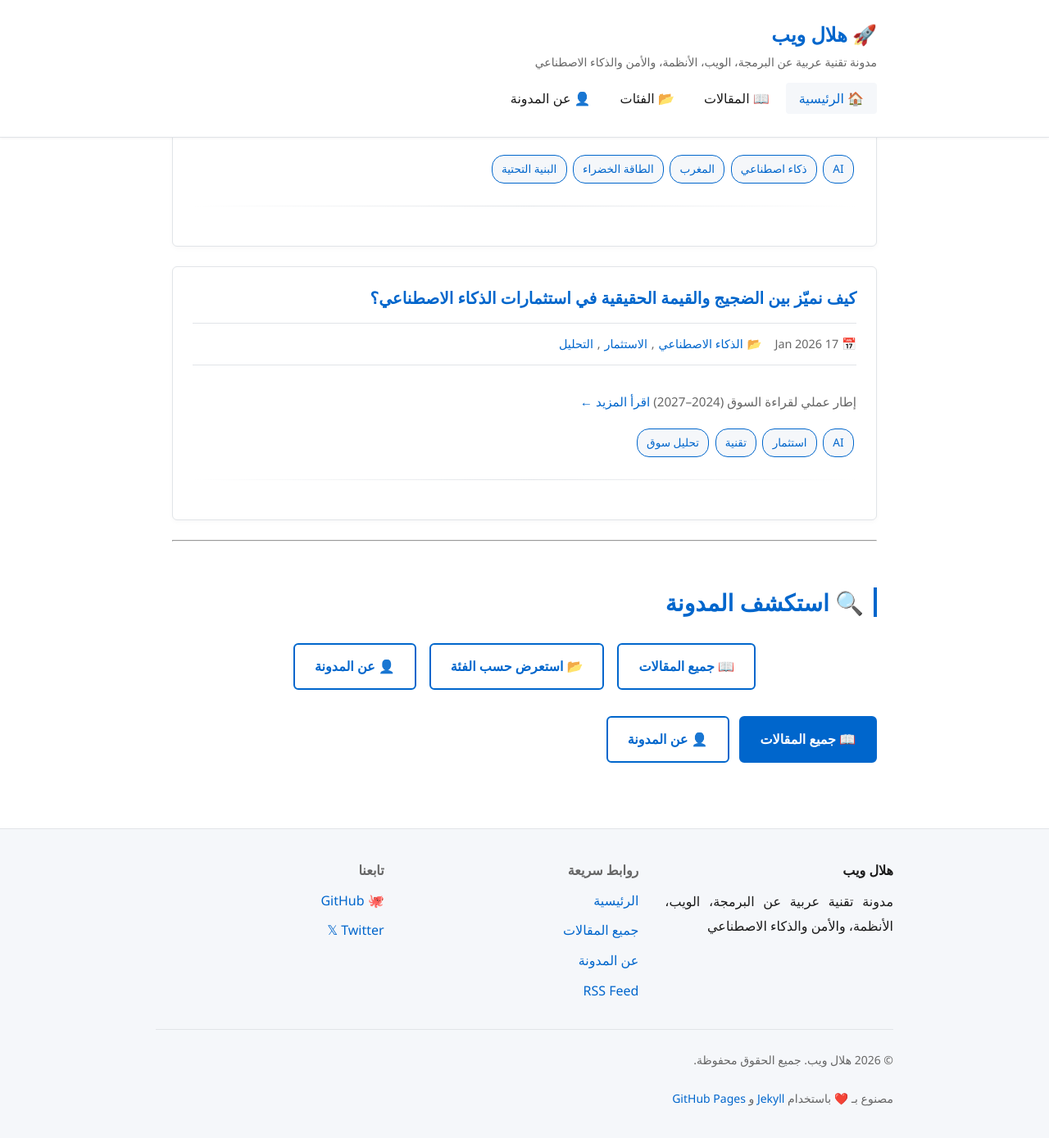
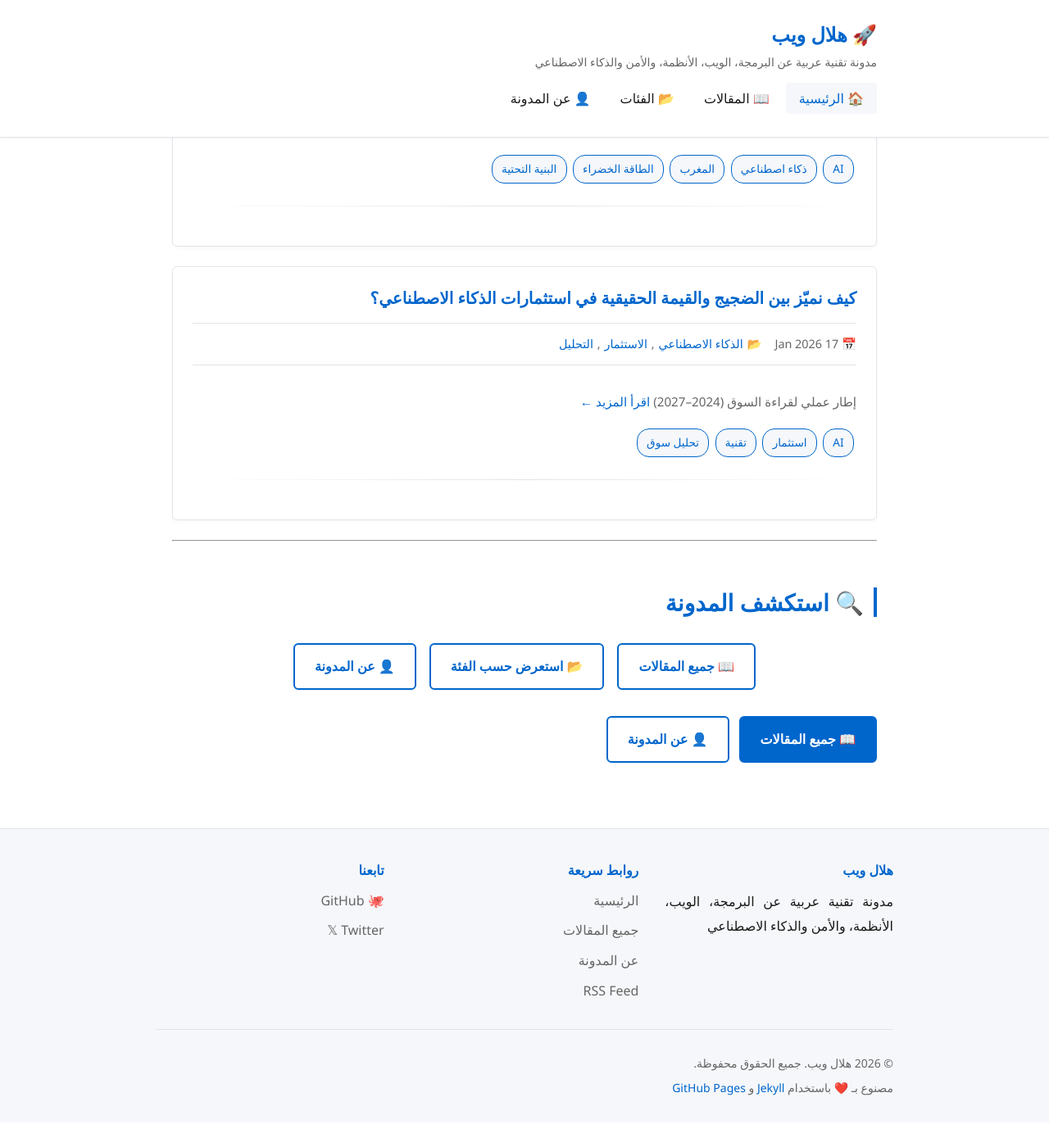
Before and after one commit to KerrasDev/HellaleWeb, a Jekyll site: the page built from index.md, in a window 1280 px wide and 1400 px high, scrolled down 2053 px. Shown: the top 1389 px of the window at 82% size. Built offline with Jekyll 4.4.1, drawn with Linux system fonts in a browser that asks for light colours; some web fonts are replaced.

Commit message:
Move footer CSS to separate file and update footer.html

```diff
--- a/_layouts/default.html
+++ b/_layouts/default.html
@@ -57,6 +57,7 @@
 
     <!-- Stylesheets -->
     <link rel="stylesheet" href="{{ '/assets/css/style.css' | relative_url }}">
+    <link rel="stylesheet" href="{{ '/assets/css/footer.css' | relative_url }}">
 
     <!-- Jekyll Meta Tags -->
     {% feed_meta %}
--- /dev/null
+++ b/assets/css/footer.css
@@ -0,0 +1,99 @@
+/* ===== Footer Styles ===== */
+
+.site-footer {
+    background-color: var(--bg-light);
+    border-top: 1px solid var(--border);
+    padding: 2.5rem 1.25rem 1.5rem;
+    margin-top: 3rem;
+}
+
+.footer-content {
+    max-width: 900px;
+    margin: 0 auto 1.5rem;
+    display: grid;
+    grid-template-columns: repeat(auto-fit, minmax(200px, 1fr));
+    gap: 2rem;
+}
+
+.footer-section h3,
+.footer-section h4 {
+    font-size: 1rem;
+    margin: 0 0 0.75rem;
+    color: var(--primary);
+}
+
+.footer-links,
+.social-links {
+    list-style: none;
+    padding: 0;
+    margin: 0;
+}
+
+.footer-links li,
+.social-links li {
+    margin-bottom: 0.5rem;
+}
+
+.footer-links a,
+.social-links a {
+    color: var(--text-light);
+    text-decoration: none;
+    transition: color 0.2s;
+}
+
+.footer-links a:hover,
+.social-links a:hover {
+    color: var(--primary);
+}
+
+.footer-bottom {
+    max-width: 900px;
+    margin: 0 auto;
+    padding-top: 1.5rem;
+    border-top: 1px solid var(--border);
+    text-align: center;
+    color: var(--text-light);
+    font-size: 0.875rem;
+}
+
+.footer-copyright,
+.footer-credit {
+    margin: 0.25rem 0;
+}
+
+.footer-credit a {
+    color: var(--primary);
+    text-decoration: none;
+}
+
+.footer-credit a:hover {
+    text-decoration: underline;
+}
+
+/* ===== Responsive Footer ===== */
+@media (max-width: 768px) {
+    .footer-content {
+        grid-template-columns: 1fr;
+        gap: 1.5rem;
+    }
+
+    .site-footer {
+        padding: 2rem 1rem 1.25rem;
+    }
+
+    .footer-section h3,
+    .footer-section h4 {
+        font-size: 0.95rem;
+    }
+}
+
+@media (max-width: 480px) {
+    .site-footer {
+        padding: 1.5rem 0.75rem 1rem;
+    }
+
+    .footer-bottom {
+        font-size: 0.8rem;
+        padding-top: 1rem;
+    }
+}
--- a/assets/css/style.css
+++ b/assets/css/style.css
@@ -523,48 +523,7 @@
 }
 
 /* ===== Footer ===== */
-.site-footer {
-    background-color: var(--bg-light);
-    border-top: 1px solid var(--border);
-    padding: 2.5rem 1.25rem 1.5rem;
-    margin-top: 3rem;
-}
-
-.footer-content {
-    max-width: 900px;
-    margin: 0 auto 1.5rem;
-    display: grid;
-    grid-template-columns: repeat(auto-fit, minmax(200px, 1fr));
-    gap: 2rem;
-}
-
-.footer-section h3,
-.footer-section h4 {
-    font-size: 1rem;
-    margin: 0 0 0.75rem;
-}
-
-.footer-links,
-.social-links {
-    list-style: none;
-    padding: 0;
-    margin: 0;
-}
-
-.footer-links li,
-.social-links li {
-    margin-bottom: 0.5rem;
-}
-
-.footer-bottom {
-    max-width: 900px;
-    margin: 0 auto;
-    padding-top: 1.5rem;
-    border-top: 1px solid var(--border);
-    text-align: center;
-    color: var(--text-light);
-    font-size: 0.875rem;
-}
+/* Footer styles have been moved to assets/css/footer.css */
 
 /* ===== Home Page ===== */
 .home-hero {
```
